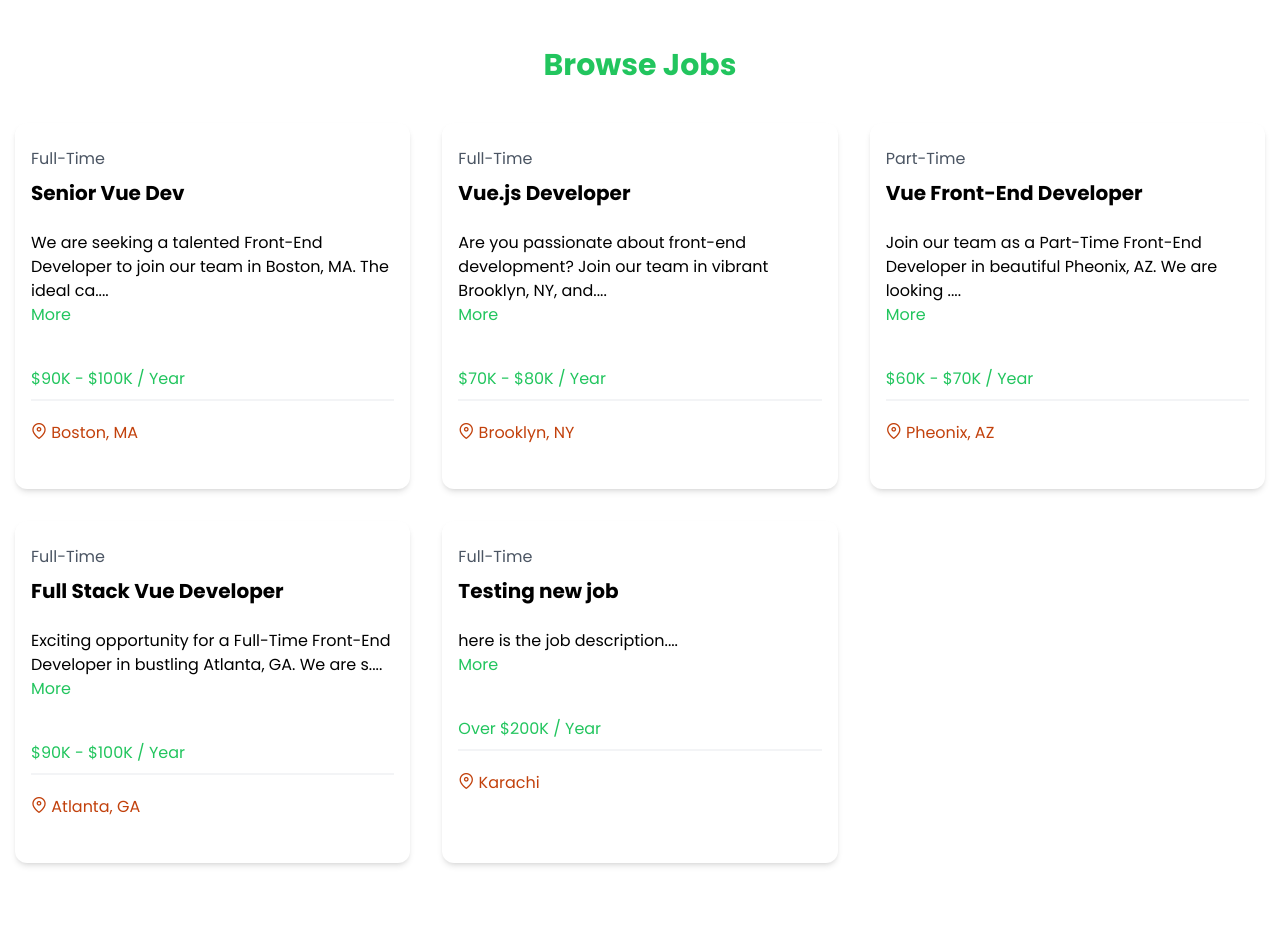
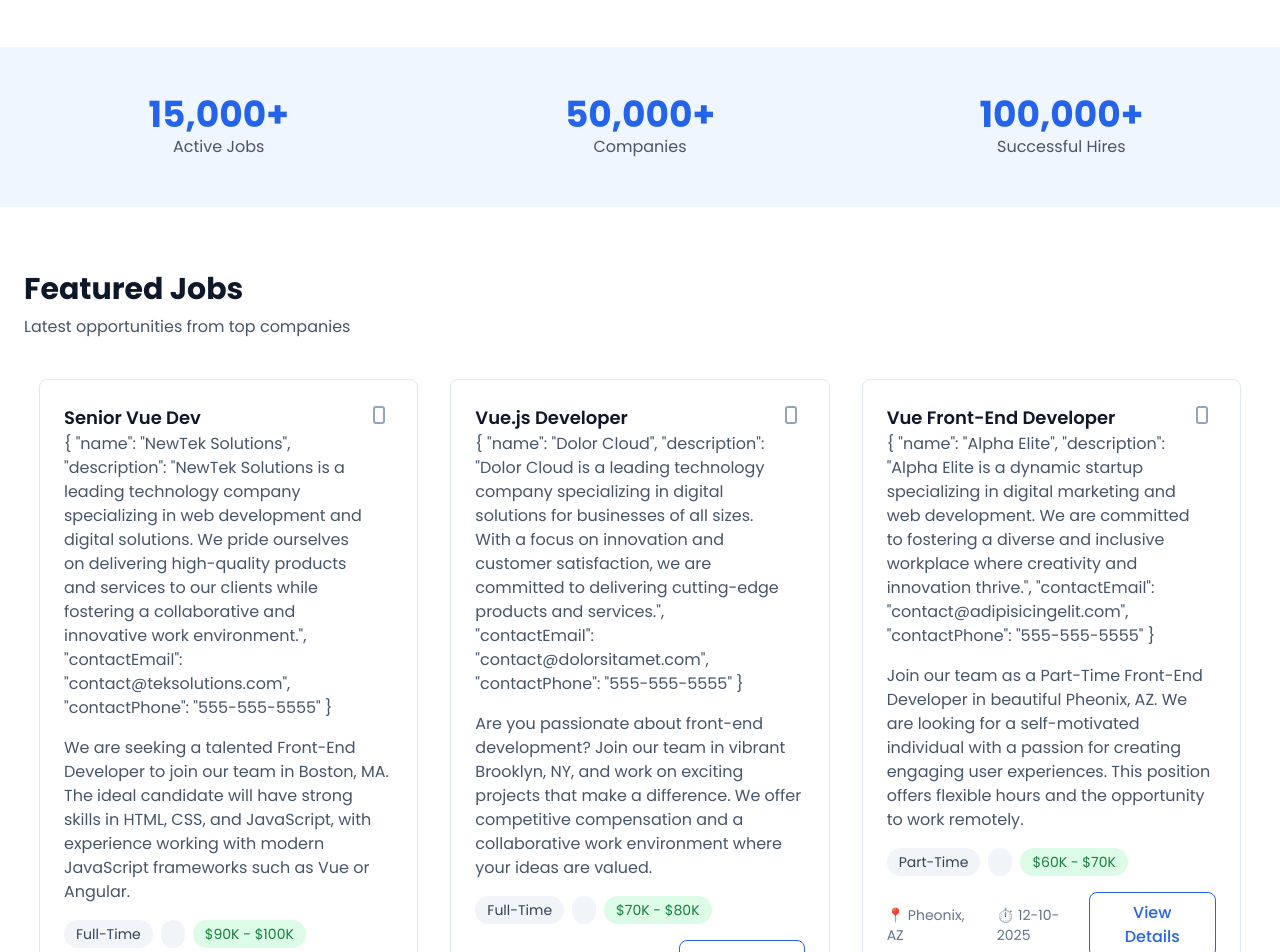
Before and after one commit to Sameer-472/Vue.js-Job-Portal, a Vue app: page / in a window 1280 px wide. Shown: the part 420-1372 px from the top of the page. Before the commit the page ends 1323 px from the top, so only its background shows below. Built offline with nearby package versions, Linux system fonts and the light colour scheme; data requests are answered from the project's data file.

Commit message:
Update UI of Job searches screen

```diff
--- a/src/components/Herobanner.vue
+++ b/src/components/Herobanner.vue
@@ -41,6 +41,27 @@ defineProps({
                 </button>
             </div>
         </div>
+
+
+    </section>
+
+    <section class="bg-blue-50 py-12">
+        <div class="max-w-7xl mx-auto px-6">
+            <div class="grid grid-cols-3 gap-8 text-center">
+                <div>
+                    <p class="text-4xl font-bold text-blue-600">15,000+</p>
+                    <p class="text-slate-600">Active Jobs</p>
+                </div>
+                <div>
+                    <p class="text-4xl font-bold text-blue-600">50,000+</p>
+                    <p class="text-slate-600">Companies</p>
+                </div>
+                <div>
+                    <p class="text-4xl font-bold text-blue-600">100,000+</p>
+                    <p class="text-slate-600">Successful Hires</p>
+                </div>
+            </div>
+        </div>
     </section>
     <!-- <HomeCards /> -->
 </template>
--- a/src/components/JobListing.vue
+++ b/src/components/JobListing.vue
@@ -1,10 +1,10 @@
-s<script setup>
+<script setup>
 import { computed, defineProps, ref } from 'vue';
 import { RouterLink, useRoute } from 'vue-router';
 
 
- const props = defineProps({
-    job: Object
+const props = defineProps({
+  job: Object
 });
 
 const route = useRoute();
@@ -12,26 +12,29 @@ const jobId = route.params.jobId
 
 const showFullDescription = ref(false);
 
-const toggleDescription = ()=> {
-    showFullDescription.value = !showFullDescription.value;
+const toggleDescription = () => {
+  showFullDescription.value = !showFullDescription.value;
 }
 
-const truncatedDescription = computed(()=> {
-    let description = props.job.description;
-    if(!showFullDescription.value){
-        description = description.substring(0,90) + '....';
-    }
-    return description
+console.log("props.job" , props.job)
+
+const truncatedDescription = computed(() => {
+  let description = props?.job?.description;
+  if (!showFullDescription.value) {
+    description = description.substring(0, 90) + '....';
+  }
+  return description
 })
 
-console.log("Job is lisitng" , props.job);
+console.log("Job is lisitng", props.job);
 console.log(truncatedDescription)
 
 </script>
 
 <template>
-  <RouterLink :to="'jobs/'+ job?.id" class="bg-white rounded-xl shadow-md relative cursor-pointer col-span-3  md:col-span-1">
-    <div class="p-4">
+  <RouterLink :to="'jobs/' + job?.id"
+    class="bg-white border border-slate-200 rounded-lg p-6 hover:shadow-lg transition-shadow cursor-pointer group">
+    <!-- <div class="p-4">
       <div class="mb-6">
         <div class="text-gray-600 my-2">{{ job?.type }}</div>
         <h3 class="text-xl font-bold">{{ job?.title }}</h3>
@@ -41,10 +44,7 @@ console.log(truncatedDescription)
         <div>
           {{ truncatedDescription }}
         </div>
-        <button
-        @click="toggleDescription"
-          class="text-green-500 hover:text-green-600 mb-5"
-        >
+        <button @click="toggleDescription" class="text-green-500 hover:text-green-600 mb-5">
           {{ showFullDescription ? 'Less' : 'More' }}
         </button>
       </div>
@@ -58,13 +58,47 @@ console.log(truncatedDescription)
           <i class="pi pi-map-marker text-orange-700"></i>
           {{ job.location }}
         </div>
-        <!-- <RouterLink
-          :to="'/jobs/' + job.id"
-          class="h-[36px] bg-green-500 hover:bg-green-600 text-white px-4 py-2 rounded-lg text-center text-sm"
-        >
-          Read More
-        </RouterLink> -->
       </div>
+    </div> -->
+    <div class="flex items-start justify-between mb-4">
+      <div class="flex items-start gap-4">
+        <!-- <div
+          class="w-12 h-12 bg-gradient-to-br from-blue-500 to-blue-600 rounded-lg flex items-center justify-center text-white font-bold">
+          {{ job?.company.charAt(0) }}
+        </div> -->
+        <div>
+          <h3 class="text-lg font-semibold text-slate-900 group-hover:text-blue-600 transition-colors">
+            {{ job.title }}
+          </h3>
+          <p class="text-slate-600">{{ job.company }}</p>
+        </div>
+      </div>
+      <button class="text-slate-400 hover:text-blue-600 transition-colors">
+        <svg class="w-6 h-6" fill="none" stroke="currentColor" viewBox="0 0 24 24">
+          <path stroke-linecap="round" stroke-linejoin="round" stroke-width="2"
+            d="M5 5a2 2 0 012-2h6a2 2 0 012 2v12a2 2 0 01-2 2H7a2 2 0 01-2-2V5z"></path>
+        </svg>
+      </button>
     </div>
+
+    <p class="text-slate-600 mb-4">{{ job.description }}</p>
+
+    <div class="flex flex-wrap gap-2 mb-4">
+      <span class="inline-block px-3 py-1 bg-slate-100 text-slate-700 rounded-full text-sm">{{ job.type }}</span>
+      <span class="inline-block px-3 py-1 bg-slate-100 text-slate-700 rounded-full text-sm">{{ job.level }}</span>
+      <span class="inline-block px-3 py-1 bg-green-100 text-green-700 rounded-full text-sm">{{ job.salary }}</span>
+    </div>
+
+    <div class="flex items-center justify-between">
+      <div class="flex items-center gap-4 text-sm text-slate-500">
+        <span>📍 {{ job?.location || "ME Digital Group" }}</span>
+        <span>⏱️ {{ job?.posted || "12-10-2025"}}</span>
+      </div>
+      <button
+        class="px-4 py-2 border border-blue-600 text-blue-600 rounded-lg hover:bg-blue-50 transition-colors font-medium">
+        View Details
+      </button>
+    </div>
+
   </RouterLink>
 </template>
--- a/src/components/JobListings.vue
+++ b/src/components/JobListings.vue
@@ -34,13 +34,14 @@ onMounted(async () => {
 
 </script>
 <template>
-    <div class="container-xl lg:container m-auto">
-        <h2 class="text-3xl font-bold text-green-500 mb-6 text-center">
-            Browse Jobs
-        </h2>
+    <div class="max-w-7xl mx-auto px-6 py-16">
+        <div class="mb-8">
+            <h2 class="text-3xl font-bold text-slate-900 mb-2">Featured Jobs</h2>
+            <p class="text-slate-600">Latest opportunities from top companies</p>
+        </div>
 
         <div class="grid grid-cols-3 gap-8 my-10 mx-[15px]">
-            <JobListing v-for="job in jobs" :key="job.id" :job="job"/>
+            <JobListing v-for="job in jobs" :key="job.id" :job="job" />
         </div>
         <!-- <div class="grid grid-cols-1 md:grid-cols-3 gap-6">
             <div v-for="job in jobs.jobs" :key="job.id">
@@ -48,12 +49,12 @@ onMounted(async () => {
             </div>
         </div> -->
         <!-- Show loading spinner while loading is true -->
-            <!-- <div v-if="state.isLoading" class="text-center text-gray-500 py-6">
+        <!-- <div v-if="state.isLoading" class="text-center text-gray-500 py-6">
             <PulseLoader />
         </div> -->
 
-            <!-- Shoe job listing when done loading -->
-            <!-- <div v-else class="grid grid-cols-1 md:grid-cols-3 gap-6">
+        <!-- Shoe job listing when done loading -->
+        <!-- <div v-else class="grid grid-cols-1 md:grid-cols-3 gap-6">
             <JobListing v-for="job in state.jobs.slice(0, limit || state.jobs.length)" :key="job.id" :job="job" />
         </div> -->
 
```
